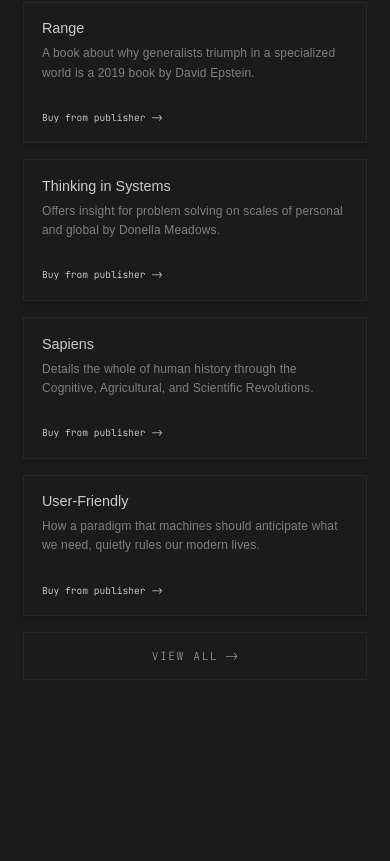
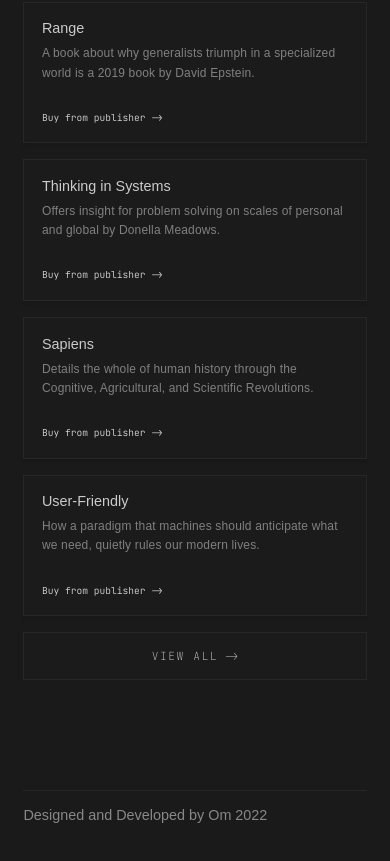
Before and after one commit to H0und5/nextport, a Next.js app: page / in a window 390 px wide. Shown: the part 2527-3388 px from the top of the page. Built offline with nearby package versions, Linux system fonts and the light colour scheme.

Commit message:
-- Implementation -- Added the footer and styled it for desktop and mobile web.

```diff
--- a/pages/index.js
+++ b/pages/index.js
@@ -18,6 +18,7 @@
 import CopyCard from '../src/components/CopyCard';
 import MobileButton from '../src/components/MobileButton';
 import MobileBio from '../src/components/MobileBio';
+import Footer from '../src/components/Footer';
 
 
 export default function Home() {
@@ -153,8 +154,13 @@
       <MobileButton cta={"VIEW ALL"} />
 
       <BigDivider />
-      <BigDivider />
 
+      <div className={styles.headerDivider}></div>
+
+      <Footer />
+
+      <SmallDivider />
+      <SmallDivider />
     </div>
   )
 }
--- /dev/null
+++ b/src/components/Footer.js
@@ -0,0 +1,12 @@
+import styles from '../../styles/Footer.module.css';
+
+const Footer = () => {
+
+  return (
+    <div className={styles.footer}>
+      Designed and Developed by Om 2022
+    </div>
+  )
+}
+
+export default Footer;
--- /dev/null
+++ b/styles/Footer.module.css
@@ -0,0 +1,55 @@
+@font-face {
+  font-family: "Untitled-Sans";
+  src: url("/public/fonts/untitled-sans-light.woff2");
+  font-weight: 300;
+}
+
+@font-face {
+  font-family: "Untitled-Sans";
+  src: url("/public/fonts/untitled-sans-regular.woff2");
+  font-weight: 400;
+}
+
+/* Font styles defined above. */
+
+.footer {
+  display: flex;
+  justify-content: space-between;
+  align-items: center;
+  color: #888;
+  font-weight: 200;
+  font-size: .9rem;
+  animation: footer;
+  animation-duration: 1s;
+  position: relative;
+  margin-top: 1rem;
+}
+
+@keyframes footer {
+  0% {opacity: 0;}
+  50% {top: 10px; opacity: 0;}
+  100% {top: 0px; opacity: 1;}
+}
+
+@media (max-width: 760px) {
+
+  .footer {
+    display: flex;
+    justify-content: space-between;
+    align-items: center;
+    color: #888;
+    font-weight: 200;
+    font-size: .9rem;
+    animation: footer;
+    animation-duration: 1s;
+    position: relative;
+    margin-top: 1rem;
+  }
+
+  @keyframes footer {
+    0% {opacity: 0;}
+    50% {top: 10px; opacity: 0;}
+    100% {top: 0px; opacity: 1;}
+  }
+
+}
```
